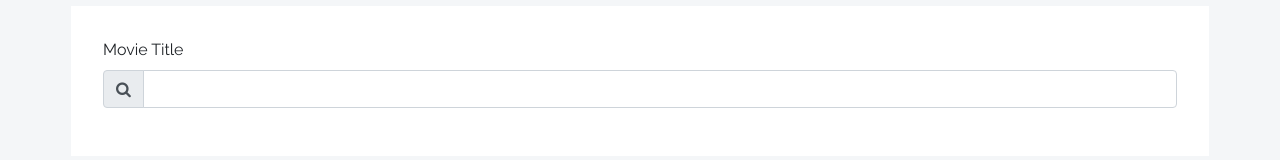
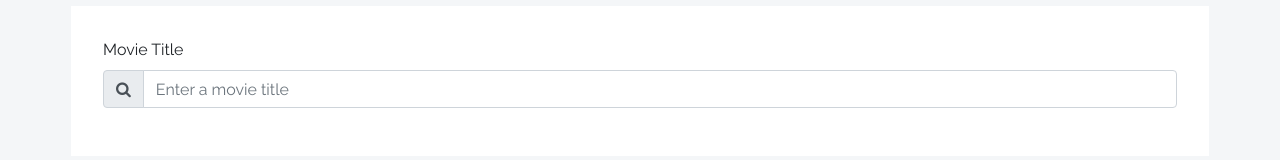
Before and after one commit to peetaliu/shoppies, a React (Create React App) app in the folder client/: page / in a window 1280 px wide. Shown: the part 146-306 px from the top of the page. Built offline with nearby package versions, Linux system fonts and the light colour scheme; no server answers.

Commit message:
Add placeholder text

```diff
--- a/client/src/components/Search/Search.jsx
+++ b/client/src/components/Search/Search.jsx
@@ -42,6 +42,7 @@ const Search = ({ setResults, setLoading, search, setSearch }) => {
           name='Search'
           onChange={({ target }) => setSearch(target.value)}
           id='search-bar'
+          placeholder='Enter a movie title'
         />
       </InputGroup>
     </div>
```
